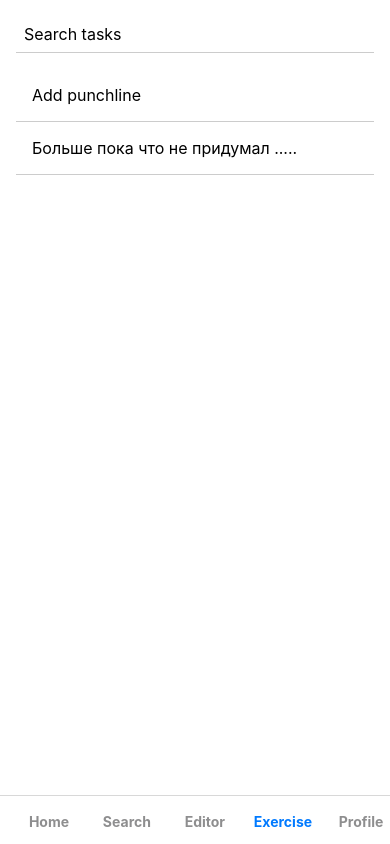
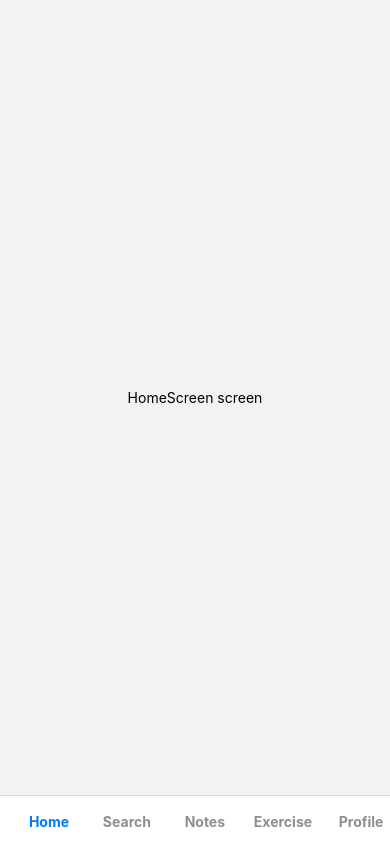
Before and after one commit to Jaringyad/AwesomeProject, a React Native app: screen /Exercise in a window 390 px wide. Built offline with nearby package versions, Linux system fonts and the light colour scheme.

Commit message:
NotesListScreen Added

```diff
--- a/src/components/Exercise/SearchBar.tsx
+++ b/src/components/Exercise/SearchBar.tsx
@@ -21,7 +21,8 @@ const SearchBar: React.FC<SearchBarProps> = ({ value, onTextChange, ...props })
 const styles = StyleSheet.create({
     searchInput: {
       fontSize: 16,
-      padding: 8,
+      paddingVertical: 8,
+      paddingHorizontal: 8,
       borderBottomColor: '#CCCCCC',
       borderBottomWidth: 1, // Толщина границы, как в компонентах Header
       borderTopWidth: 0,
--- a/src/components/Exercise/index.ts
+++ b/src/components/Exercise/index.ts
@@ -0,0 +1,2 @@
+export { default as SearchBar } from './SearchBar';
+export { default as TaskItem } from './TaskItem';
--- a/src/navigator/AppNavigator.tsx
+++ b/src/navigator/AppNavigator.tsx
@@ -3,7 +3,28 @@ import { createBottomTabNavigator } from '@react-navigation/bottom-tabs';
 import { NavigationContainer } from '@react-navigation/native';
 import { StyleSheet } from 'react-native';
 
-import { EditorScreen, ExerciseScreen, HomeScreen, JokeGeneratorScreen, ProfileScreen, SearchScreen } from '../screens';
+import { NotesListScreen, NoteEditorScreen, ExerciseScreen, HomeScreen, JokeGeneratorScreen, ProfileScreen, SearchScreen } from '../screens';
+import { createStackNavigator } from '@react-navigation/stack';
+
+const Stack = createStackNavigator();
+
+const EditorNavigator = () => {
+  return (
+    <Stack.Navigator screenOptions={{ headerShown: false }}>
+      <Stack.Screen name="NotesList" component={NotesListScreen} />
+      <Stack.Screen name="NoteEditor" component={NoteEditorScreen} />
+    </Stack.Navigator>
+  )
+}
+
+const ExerciseNavigator = () => {
+  return (
+    <Stack.Navigator screenOptions={{ headerShown: false }}>
+      <Stack.Screen name="Exercise" component={ExerciseScreen} />
+      <Stack.Screen name="JokeSetupGenerator" component={JokeGeneratorScreen} />
+    </Stack.Navigator>
+  );
+};
 
 const Tab = createBottomTabNavigator();
 
@@ -28,13 +49,13 @@ const AppNavigator = () => {
           component={SearchScreen}
         />
         <Tab.Screen
-          name="Editor"
-          component={EditorScreen}
+          name="EditorNavigator"
+          component={EditorNavigator}
+          options={{ tabBarLabel: 'Notes' }}
         />
-        <Tab.Screen
-          name="Exercise"
-          component={ExerciseScreen}
-        />
+        <Tab.Screen name="ExerciseNavigator"
+          component={ExerciseNavigator}
+          options={{ tabBarLabel: 'Exercise' }} />
         <Tab.Screen
           name="Profile"
           component={ProfileScreen}
--- a/src/screens/ExerciseScreen.tsx
+++ b/src/screens/ExerciseScreen.tsx
@@ -1,5 +1,6 @@
 import React, { useState } from 'react';
 import { View, FlatList, StyleSheet, Text } from 'react-native';
+import { useNavigation } from '@react-navigation/native'
 import SearchBar from '../components/Exercise/SearchBar';
 import TaskItem from '../components/Exercise/TaskItem';
 
@@ -15,6 +16,7 @@ interface TaskItemProps {
 }
 
 const ExerciseScreen: React.FC = () => {
+  const navigation = useNavigation();
   const [searchText, setSearchText] = useState<string>('');
   const [exercises, setExercises] = useState<Exercise[]>([
     { id: 1, name: 'Add punchline' },
@@ -27,8 +29,9 @@ const ExerciseScreen: React.FC = () => {
 
 
   const handleExercisePress = (exerciseId: number) => {
-    // TODO: Реализовать переход на соответствующий экран
-    // Например: navigation.navigate('ExerciseDetailScreen', { exerciseId });
+    if (exerciseId === 1) {
+      navigation.navigate('JokeSetupGenerator');
+    }
   };
 
   return (
--- a/src/screens/JokeGeneratorScreen.tsx
+++ b/src/screens/JokeGeneratorScreen.tsx
@@ -2,6 +2,7 @@ import React, { useState } from 'react';
 import { View, StyleSheet } from 'react-native';
 import * as Animatable from 'react-native-animatable';
 import { PanResponder } from 'react-native';
+import { useNavigation } from '@react-navigation/native'
 
 import { ChatGPT_ApiKey } from '@env'
 
@@ -10,6 +11,8 @@ import { DragBar, Header, JokeSetup, TextInputSection } from '../components/Joke
 const { Configuration, OpenAIApi } = require("openai");
 
 const MyPage = () => {
+  const navigation = useNavigation();
+
   const [dragBarHeight] = useState(8);
   const [startDragPosition, setStartDragPosition] = useState(0);
   const [centerContentHeight, setCenterContentHeight] = useState(200);
@@ -100,7 +103,7 @@ const MyPage = () => {
 
   return (
     <View style={styles.container}>
-      <Header onPressBack={() => { /* Handle back press */ }} />
+      <Header onPressBack={() => { navigation.navigate('Exercise') }} />
 
       {/* Joke Setup */}
       <Animatable.View
--- /dev/null
+++ b/src/screens/NotesListScreen.tsx
@@ -0,0 +1,20 @@
+import React from 'react';
+import { View, Text, StyleSheet } from 'react-native';
+
+const NotesListScreen = () => {
+  return (
+    <View style={styles.container}>
+      <Text>NotesList Content</Text>
+    </View>
+  );
+};
+
+const styles = StyleSheet.create({
+  container: {
+    flex: 1,
+    justifyContent: 'center',
+    alignItems: 'center',
+  },
+});
+
+export default NotesListScreen;
--- a/src/screens/index.ts
+++ b/src/screens/index.ts
@@ -1,4 +1,5 @@
-export { default as EditorScreen } from './EditorScreen';
+export { default as NotesListScreen } from './NotesListScreen';
+export { default as NoteEditorScreen } from './NoteEditorScreen';
 export { default as ExerciseScreen } from './ExerciseScreen';
 export { default as HomeScreen } from './HomeScreen';
 export { default as JokeGeneratorScreen } from './JokeGeneratorScreen';
```
Also changed, not shown: src/screens/NoteEditorScreen.tsx (renamed from src/screens/EditorScreen.tsx).
